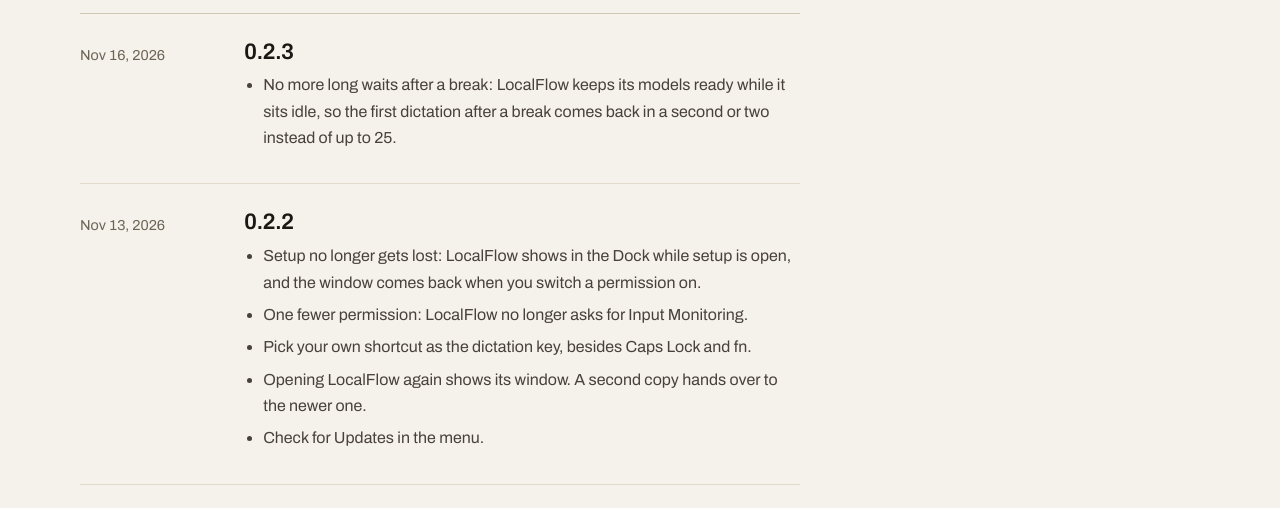
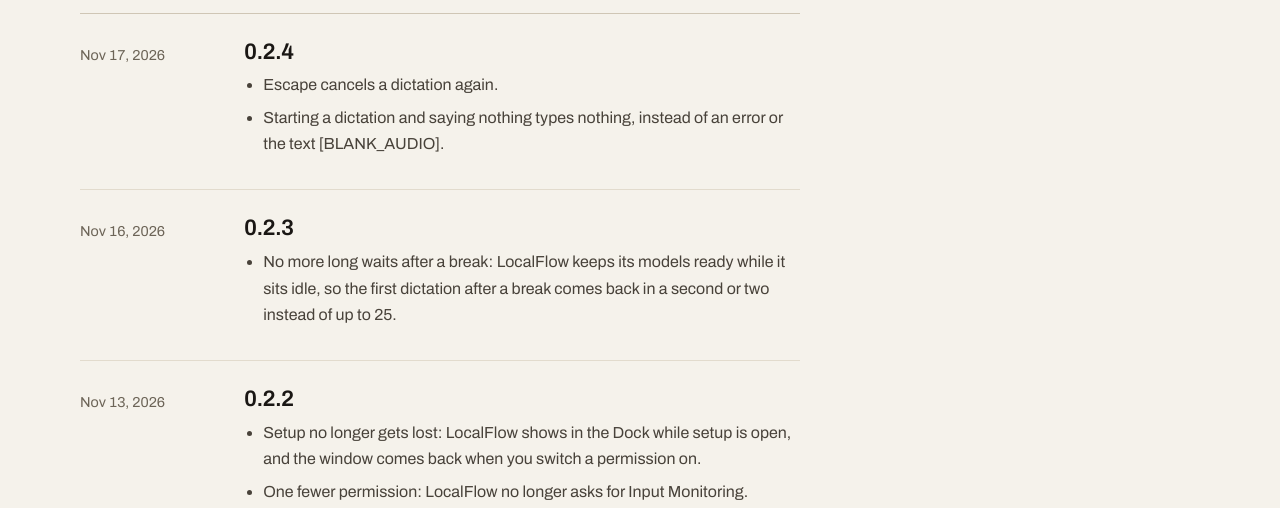
Before and after one commit to Ryan-Loofy/localflow-app, a plain HTML site: page changelog.html in a window 1280 px wide. Shown: the part 218-726 px from the top of the page. Drawn offline with Linux system fonts and the light colour scheme.

Commit message:
0.2.4: Escape cancels again, and silence types nothing
Co-Authored-By: Claude Opus 5.5 <noreply@anthropic.com>

```diff
--- a/changelog.html
+++ b/changelog.html
@@ -25,6 +25,16 @@
 <section class="page"><div class="wrap">
   <h1>Changelog</h1>
   <div class="log">
+    <article>
+      <time datetime="2026-11-17">Nov 17, 2026</time>
+      <div>
+        <h2>0.2.4</h2>
+        <ul>
+          <li>Escape cancels a dictation again.</li>
+          <li>Starting a dictation and saying nothing types nothing, instead of an error or the text [BLANK_AUDIO].</li>
+        </ul>
+      </div>
+    </article>
     <article>
       <time datetime="2026-11-16">Nov 16, 2026</time>
       <div>
```
Also changed, not shown: download.html (+1 -1 lines).
